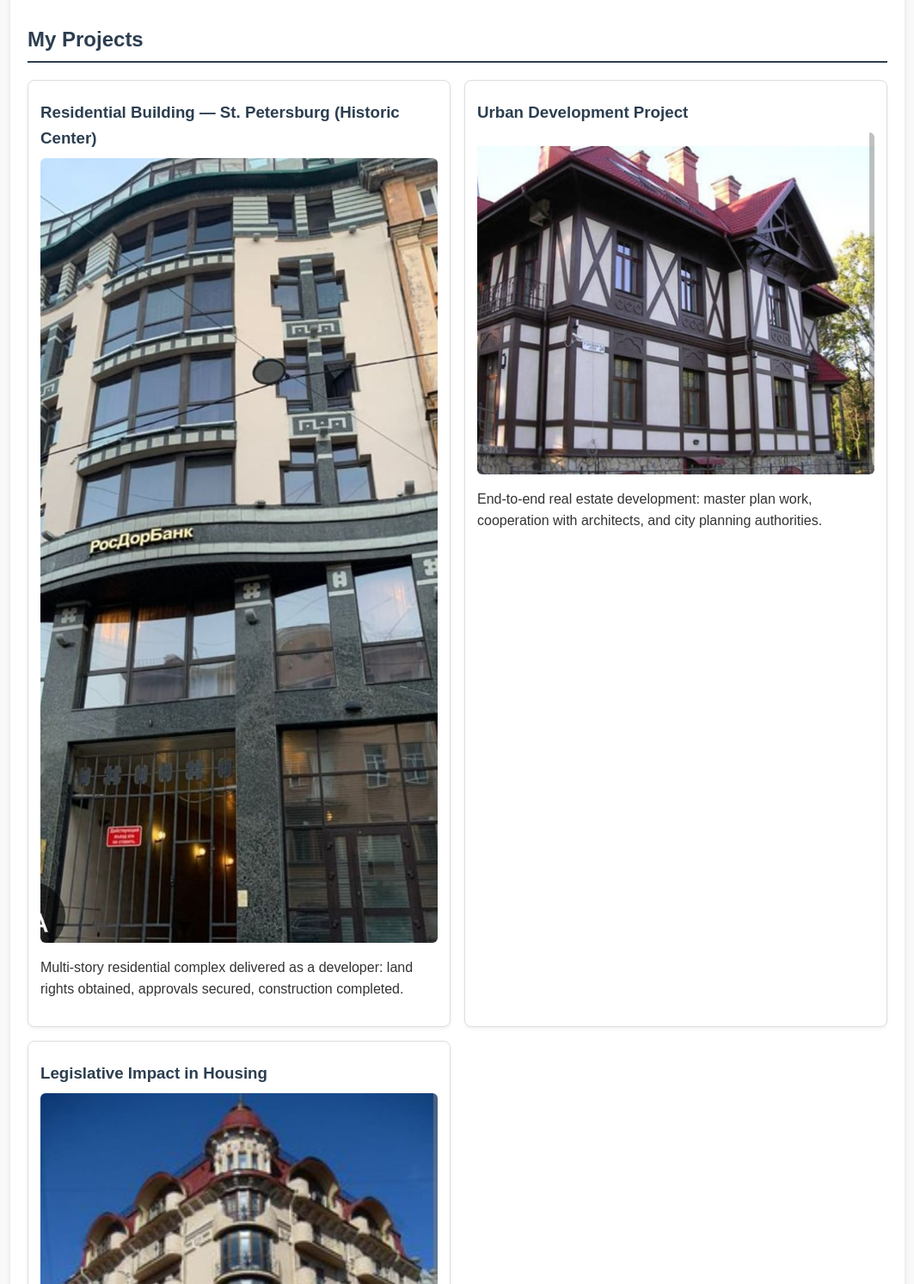
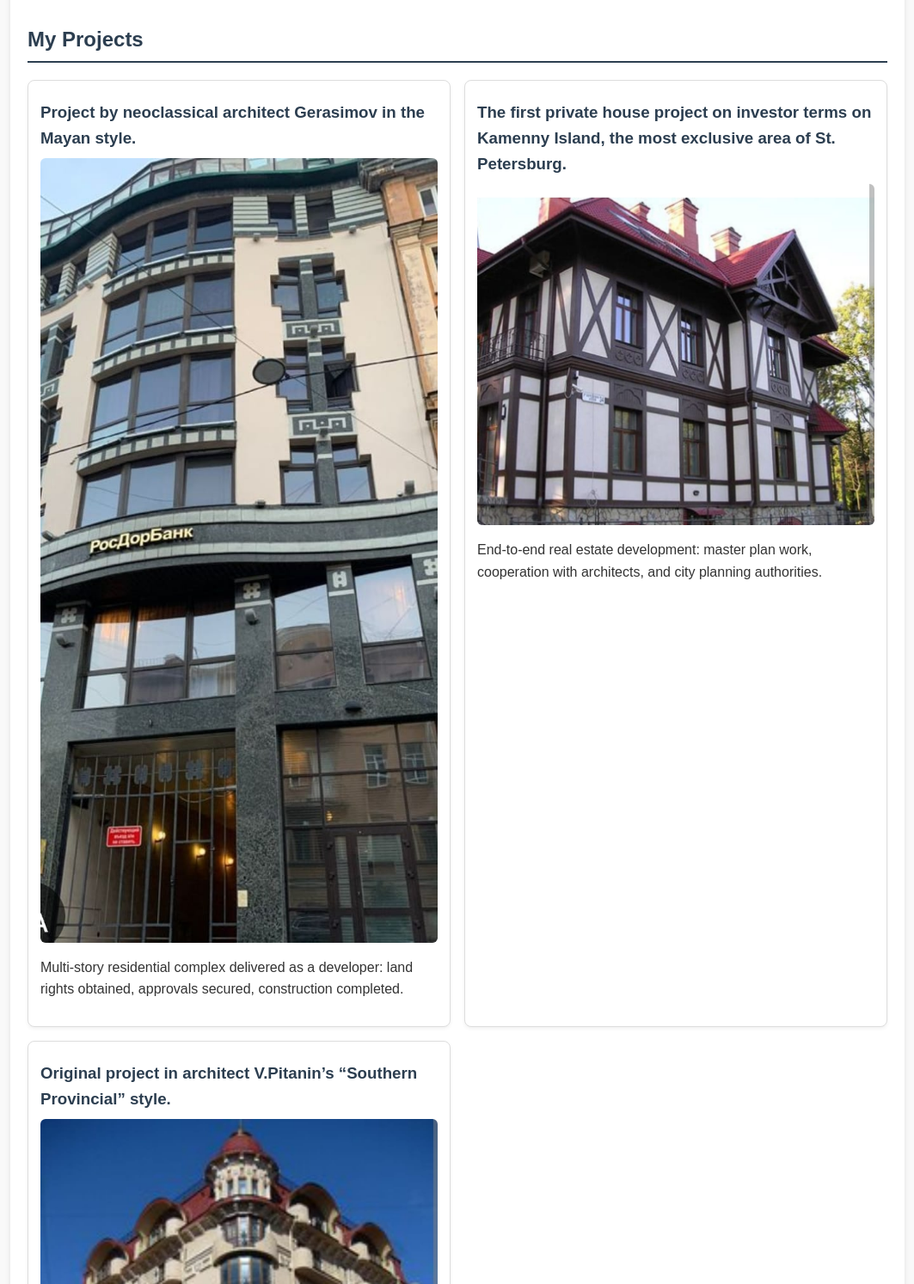
Before and after one commit to EvgeniyPusser/personal-site, a plain HTML site: page index.html in a window 1280 px wide. Shown: the part 941-2435 px from the top of the page at 86% size, without its empty margins (108-1171 px from the left). Drawn offline with Linux system fonts and the light colour scheme.

Commit message:
changed titles to the houses

```diff
--- a/index.html
+++ b/index.html
@@ -159,17 +159,17 @@
 <script>
   const projects = [
     {
-      title: "Residential Building — St. Petersburg (Historic Center)",
+      title: "Project by neoclassical architect Gerasimov in the Mayan style.",
       img: "houses/house1.jpg",
       desc: "Multi-story residential complex delivered as a developer: land rights obtained, approvals secured, construction completed."
     },
     {
-      title: "Urban Development Project",
+      title: "The first private house project on investor terms on Kamenny Island, the most exclusive area of St. Petersburg.",
       img: "houses/house2.jpg",
       desc: "End-to-end real estate development: master plan work, cooperation with architects, and city planning authorities."
     },
     {
-      title: "Legislative Impact in Housing",
+      title: "Original project in architect V.Pitanin’s “Southern Provincial” style.",
       img: "houses/house3.jpg",
       desc: "Contributed to amendments (Urban Planning Code, Art. 51) enabling reconstruction of multi-apartment buildings without relocation."
     }
```
